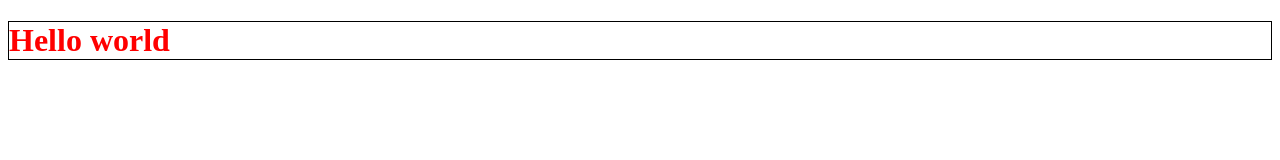
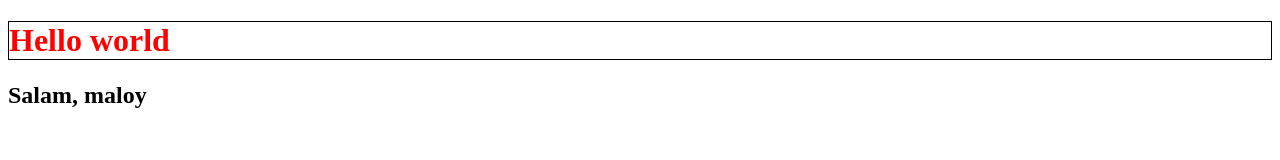
Before and after one commit to m1aestro/mq-diploma, a plain HTML site: page index.html in a window 1280 px wide. Drawn offline with Linux system fonts and the light colour scheme.

Commit message:
Обновился файл index.html

```diff
--- a/index.html
+++ b/index.html
@@ -3,10 +3,11 @@
 <head>
     <meta charset="UTF-8">
     <meta name="viewport" content="width=device-width, initial-scale=1.0">
-    <title>MQ-diplom</title>
+    <title>MQ-diploma</title>
     <link rel="stylesheet" href="css/style.css">
 </head>
 <body>
     <h1>Hello world</h1>
+    <h2>Salam, maloy</h2>
 </body>
 </html>
```
